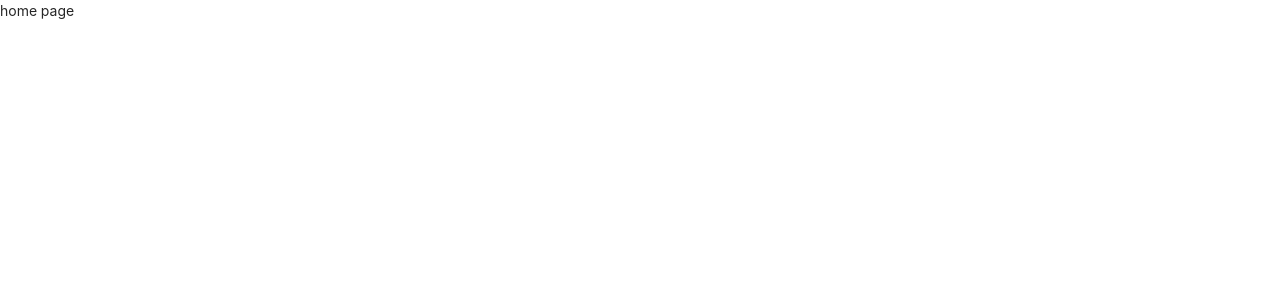
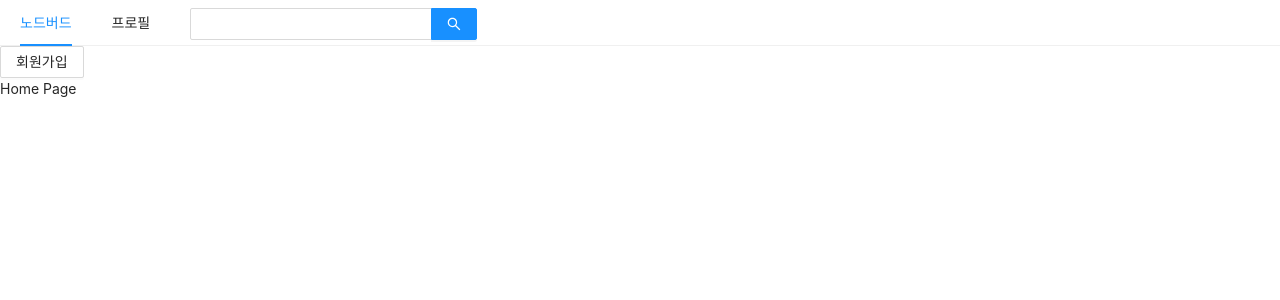
Before and after one commit to nuuuri/nodebird-9, a Next.js app in the folder front/: page / in a window 1280 px wide. Shown: the top 300 px of the page. Built offline with nearby package versions, Linux system fonts and the light colour scheme.

Commit message:
[feat] AppLayout 추가

```diff
--- /dev/null
+++ b/front/components/AppLayout.tsx
@@ -0,0 +1,35 @@
+import Link from "next/link";
+import React from "react";
+import { Button, Input, Menu } from "antd";
+
+interface AppLayoutProps {
+  children: React.ReactNode;
+}
+
+export default function AppLayout({ children }: AppLayoutProps) {
+  return (
+    <div>
+      <Menu mode="horizontal">
+        <Menu.Item key="home">
+          <Link href="/">
+            <a>노드버드</a>
+          </Link>
+        </Menu.Item>
+        <Menu.Item key="profile">
+          <Link href="/profile">
+            <a>프로필</a>
+          </Link>
+        </Menu.Item>
+        <Menu.Item key="mail">
+          <Input.Search enterButton style={{ verticalAlign: "middle" }} />
+        </Menu.Item>
+      </Menu>
+      <Link href="/signup">
+        <a>
+          <Button>회원가입</Button>
+        </a>
+      </Link>
+      {children}
+    </div>
+  );
+}
--- a/front/pages/index.tsx
+++ b/front/pages/index.tsx
@@ -1,3 +1,13 @@
+import Head from "next/head";
+import AppLayout from "../components/AppLayout";
+
 export default function Home() {
-  return <div>home page</div>;
+  return (
+    <AppLayout>
+      <Head>
+        <title>NodeBird</title>
+      </Head>
+      <div>Home Page</div>
+    </AppLayout>
+  );
 }
```
